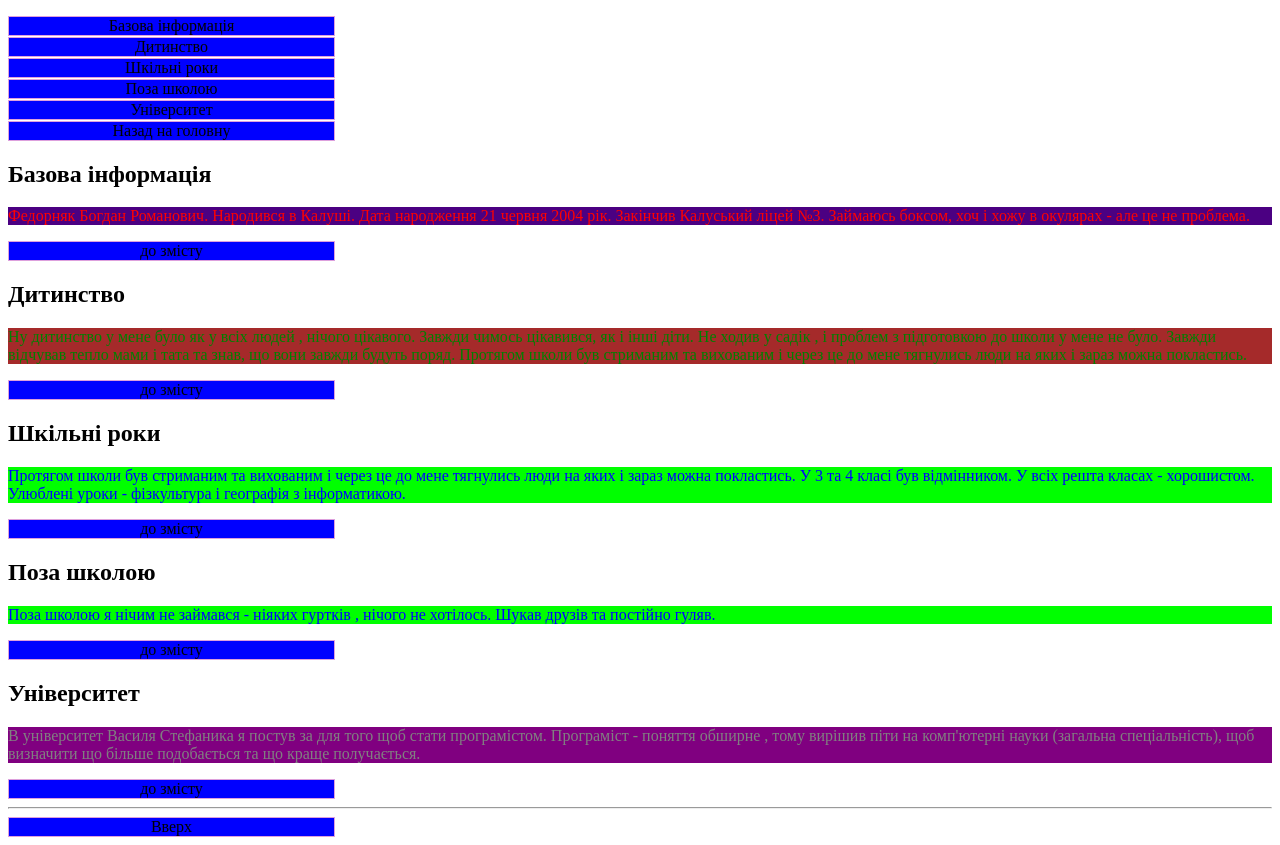
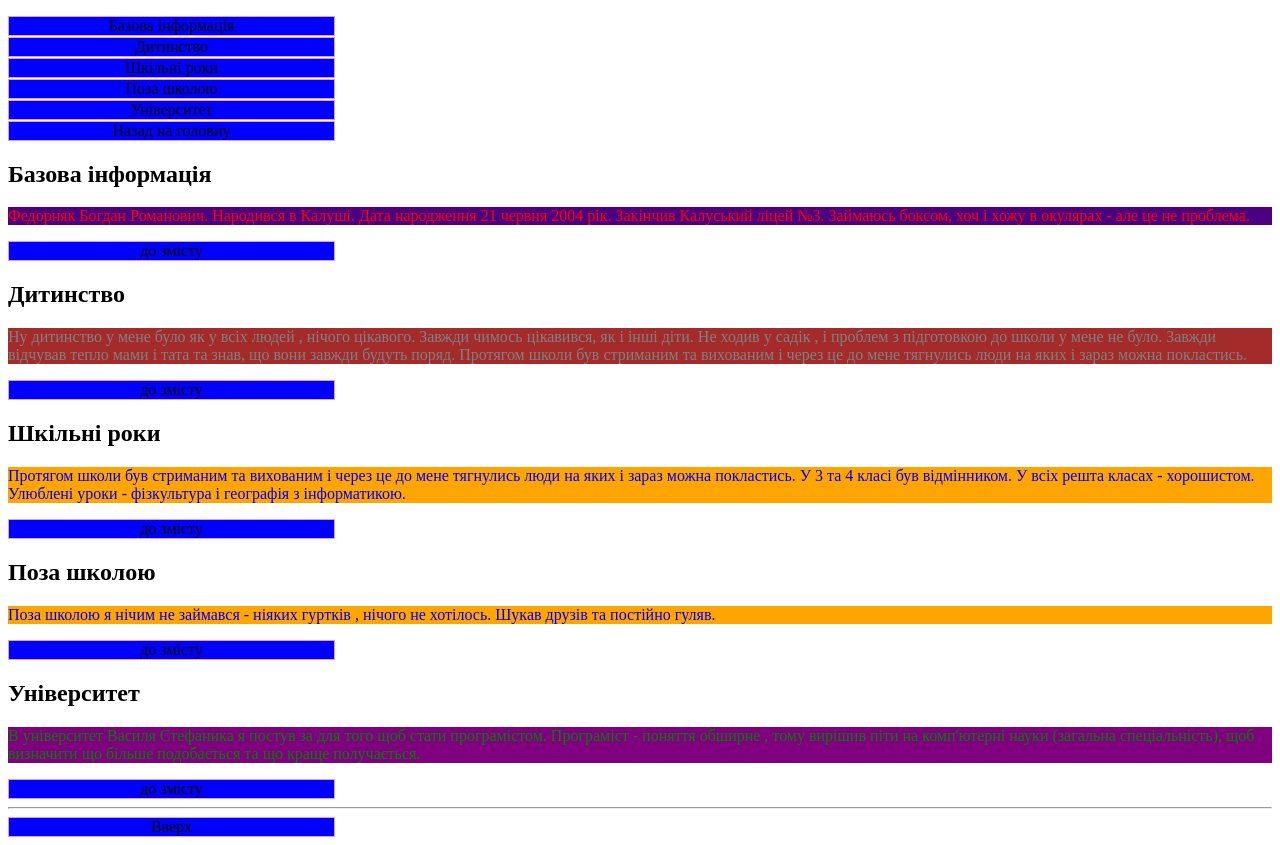
Before and after one commit to BogdanFedorniak/repository, a plain HTML site: page pr 3/biography.html in a window 1280 px wide. Shown: the part 105-950 px from the top of the page. Drawn offline with Linux system fonts and the light colour scheme.

Commit message:
Update biography.html

```diff
--- a/pr 3/biography.html
+++ b/pr 3/biography.html
@@ -42,11 +42,11 @@
      .dytynstvo{
             background-color: brown;
 
-         color: green;
+         color: gray;
              }
 
      .school{
-            background-color: lime;
+            background-color: orange;
 
          color: blue;
              }
@@ -60,7 +60,7 @@
      .universytet {
             background-color: purple;
 
-         color: gray;
+         color: green;
              }
     </style>
     </head>
```
